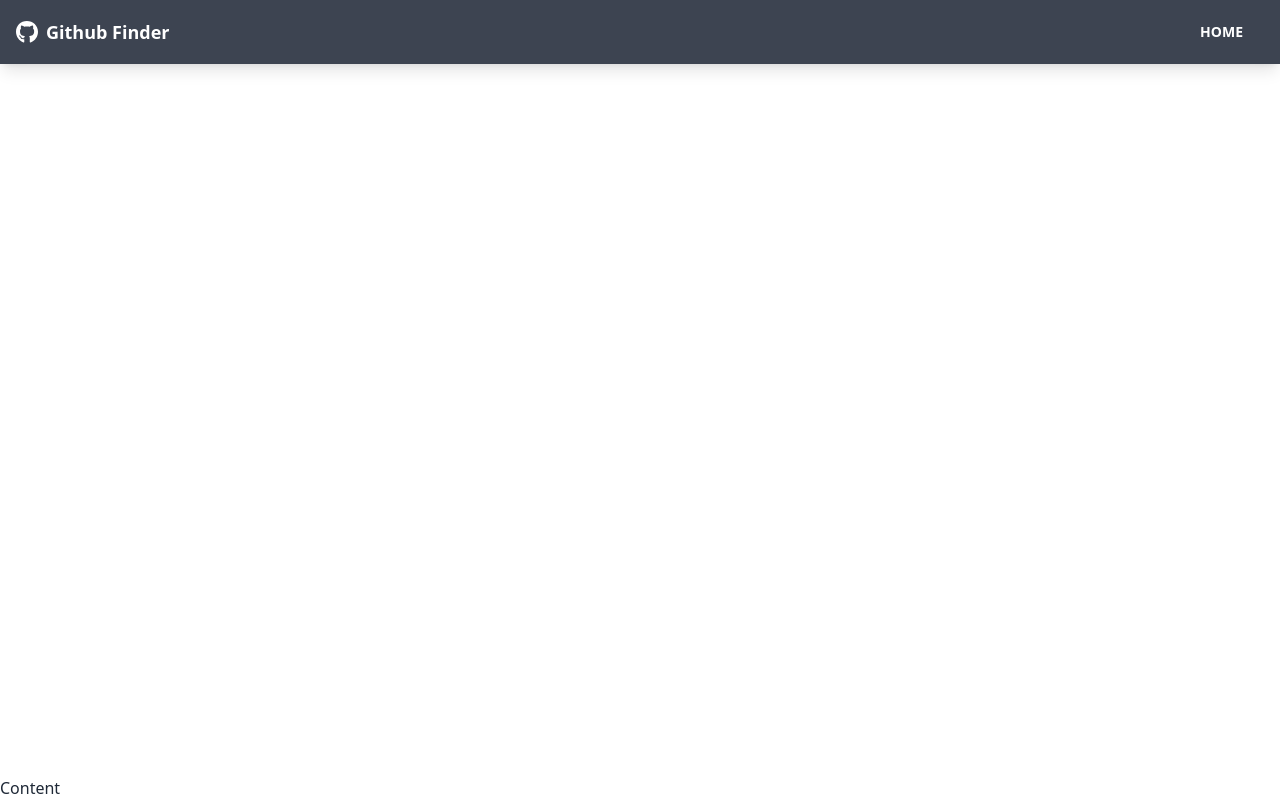
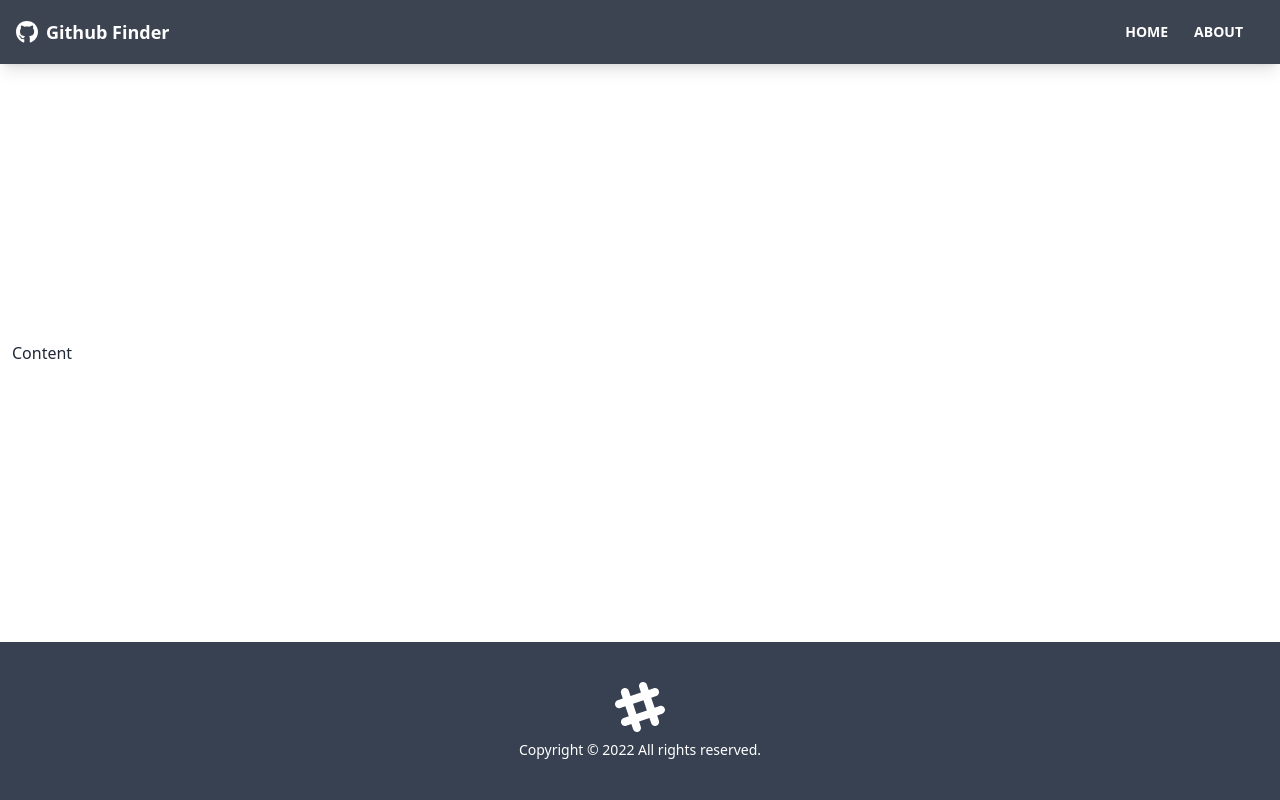
Before and after one commit to luispozo94/GithubFinder, a React (Create React App) app: page / in a window 1280 px wide. Built offline with nearby package versions, Linux system fonts and the light colour scheme; the HTML template or start-up script is replaced by a standard one.

Commit message:
created a pages folder to add routes

```diff
--- a/src/App.js
+++ b/src/App.js
@@ -1,15 +1,17 @@
 import { BrowserRouter as Router, Route, Link } from 'react-router-dom';
+import Footer from './components/Layout/Footer.js';
 import Navbar from './components/Layout/Navbar.js';
 
-function App() {
+const App = () => {
 	return (
 		<Router>
 			<div className="flex flex-col justify-between h-screen">
 				<Navbar />
-				<main>Content</main>
+				<main className="container mx-auto px-3 pb-12">Content</main>
+				<Footer />
 			</div>
 		</Router>
 	);
-}
+};
 
 export default App;
--- /dev/null
+++ b/src/components/Layout/Footer.js
@@ -0,0 +1,25 @@
+import React from 'react';
+
+const Footer = () => {
+	const footerYear = new Date().getFullYear();
+	return (
+		<footer className="footer p-10 bg-gray-700 text-primary-content footer-center">
+			<div>
+				<svg
+					width="50"
+					height="50"
+					viewBox="0 0 24 24"
+					xmlns="http://www.w3.org/2000/svg"
+					fillRule="evenodd"
+					clipRule="evenodd"
+					className="inline-block fill-current"
+				>
+					<path d="M22.672 15.226l-2.432.811.841 2.515c.33 1.019-.209 2.127-1.23 2.456-1.15.325-2.148-.321-2.463-1.226l-.84-2.518-5.013 1.677.84 2.517c.391 1.203-.434 2.542-1.831 2.542-.88 0-1.601-.564-1.86-1.314l-.842-2.516-2.431.809c-1.135.328-2.145-.317-2.463-1.229-.329-1.018.211-2.127 1.231-2.456l2.432-.809-1.621-4.823-2.432.808c-1.355.384-2.558-.59-2.558-1.839 0-.817.509-1.582 1.327-1.846l2.433-.809-.842-2.515c-.33-1.02.211-2.129 1.232-2.458 1.02-.329 2.13.209 2.461 1.229l.842 2.515 5.011-1.677-.839-2.517c-.403-1.238.484-2.553 1.843-2.553.819 0 1.585.509 1.85 1.326l.841 2.517 2.431-.81c1.02-.33 2.131.211 2.461 1.229.332 1.018-.21 2.126-1.23 2.456l-2.433.809 1.622 4.823 2.433-.809c1.242-.401 2.557.484 2.557 1.838 0 .819-.51 1.583-1.328 1.847m-8.992-6.428l-5.01 1.675 1.619 4.828 5.011-1.674-1.62-4.829z"></path>
+        </svg>
+        <p>Copyright &copy; { footerYear} All rights reserved.</p>
+			</div>
+		</footer>
+	);
+};
+
+export default Footer;
--- a/src/components/Layout/Navbar.js
+++ b/src/components/Layout/Navbar.js
@@ -11,12 +11,15 @@
 					<Link to="/" className="text-lg font-bold align-middle">
 						{title}
 					</Link>
-        </div>
+				</div>
 
 				<div className="flex-1 px-2 mx-2">
 					<div className="flex justify-end">
 						<Link to="/" className="btn btn-ghost btn-sm rounded-btn">
 							Home
+						</Link>
+						<Link to="/about" className="btn btn-ghost btn-sm rounded-btn">
+							About
 						</Link>
 					</div>
 				</div>
--- /dev/null
+++ b/src/pages/About.js
@@ -0,0 +1,9 @@
+import React from 'react'
+
+const About = () => {
+  return (
+    <div>About</div>
+  )
+}
+
+export default About
--- /dev/null
+++ b/src/pages/Home.js
@@ -0,0 +1,9 @@
+import React from 'react'
+
+const Home = () => {
+  return (
+    <div>Home</div>
+  )
+}
+
+export default Home
--- /dev/null
+++ b/src/pages/NotFound.js
@@ -0,0 +1,9 @@
+import React from 'react'
+
+const NotFound = () => {
+  return (
+    <div>NotFound</div>
+  )
+}
+
+export default NotFound
```
